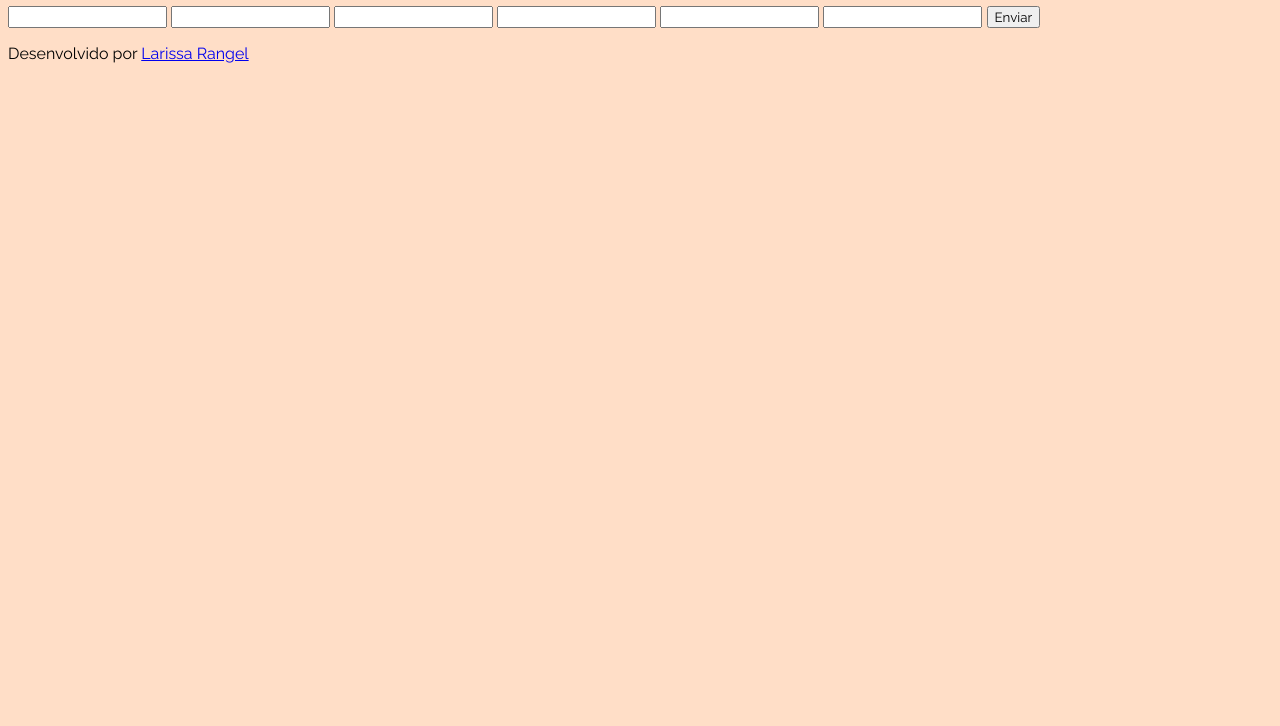
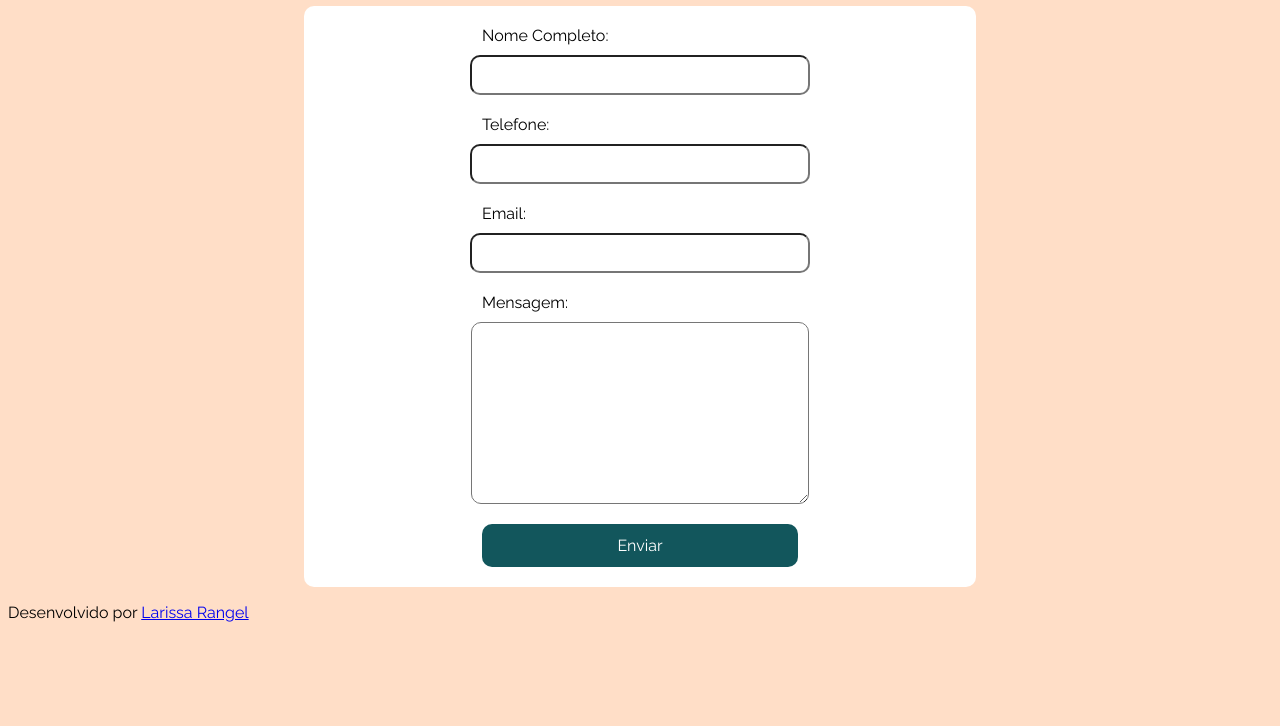
Before and after one commit to rangellarissa/primeiro-formulario, a plain HTML site: page index.html in a window 1280 px wide. Shown: the part 74-800 px from the top of the page. Drawn offline with Linux system fonts and the light colour scheme.

Commit message:
Configurando o sass e estilizando o formulário

```diff
--- /dev/null
+++ b/assets/sass/main.scss
@@ -0,0 +1,47 @@
+@import url('https://fonts.googleapis.com/css2?family=Raleway&display=swap');
+
+%format {
+    width: 50%;
+    margin: auto;
+    display: block;
+}
+
+*{
+    font-family: 'Raleway', sans-serif;
+}
+
+body{
+    background-color: #FFDEC7;
+}
+
+h1{
+    color: #A86D43;
+    text-align: center;
+}
+
+form{
+    @extend %format;
+    padding: 20px;
+    background: white;
+    border-radius: 10px;
+    label{
+        @extend %format;
+        margin-bottom: 10px;
+    }
+    input, textarea{
+        @extend %format;
+        border-radius: 10px;
+        padding: 10px;
+        margin-bottom: 20px;
+    }
+    button{
+        @extend %format;
+        background-color: #12565C;
+        color: white;
+        border-color: transparent;
+        padding: 10px 20px;
+        border-radius: 10px;
+        font: 400 16px 'Raleway';
+
+    }
+}
--- a/index.html
+++ b/index.html
@@ -5,19 +5,21 @@
     <meta http-equiv="X-UA-Compatible" content="IE=edge">
     <meta name="viewport" content="width=device-width, initial-scale=1.0">
     <title>Formulário de Contato</title>
-    <link rel="stylesheet" href="style.css">
-    <link rel="icon" href="favicon.ico" type="image/x-icon">
+    <link rel="stylesheet" href="assets/css/style.css">
+    <link rel="icon" href="assets/img/favicon.ico" type="image/x-icon">
 </head>
 <body>
     <h1>Formulário para Contato</h1>
     <main>
         <form action="">
-            <input type="text">
-            <input type="text">
-            <input type="text">
-            <input type="text">
-            <input type="text">
-            <input type="text">
+            <label for="fullName">Nome Completo:</label>
+            <input type="text" name="fullName">
+            <label for="phone">Telefone:</label>
+            <input type="tel" name="phone">
+            <label for="email">Email:</label>
+            <input type="email" name="email">
+            <label for="message">Mensagem:</label>
+            <textarea name="message" id="message" cols="30" rows="10"></textarea>
             <button>Enviar</button>
         </form>
     </main>
--- a/style.css
+++ /dev/null
@@ -1,13 +0,0 @@
-@import url('https://fonts.googleapis.com/css2?family=Raleway&display=swap');
-
-*{
-    font-family: 'Raleway', sans-serif;
-}
-
-body{
-    background-color: #FFDEC7;
-}
-
-h1{
-    color: #A86D43;
-}
```
Also changed, not shown: assets/css/style.css (added), assets/img/favicon.ico (renamed from img/favicon.ico), 1 other file.
